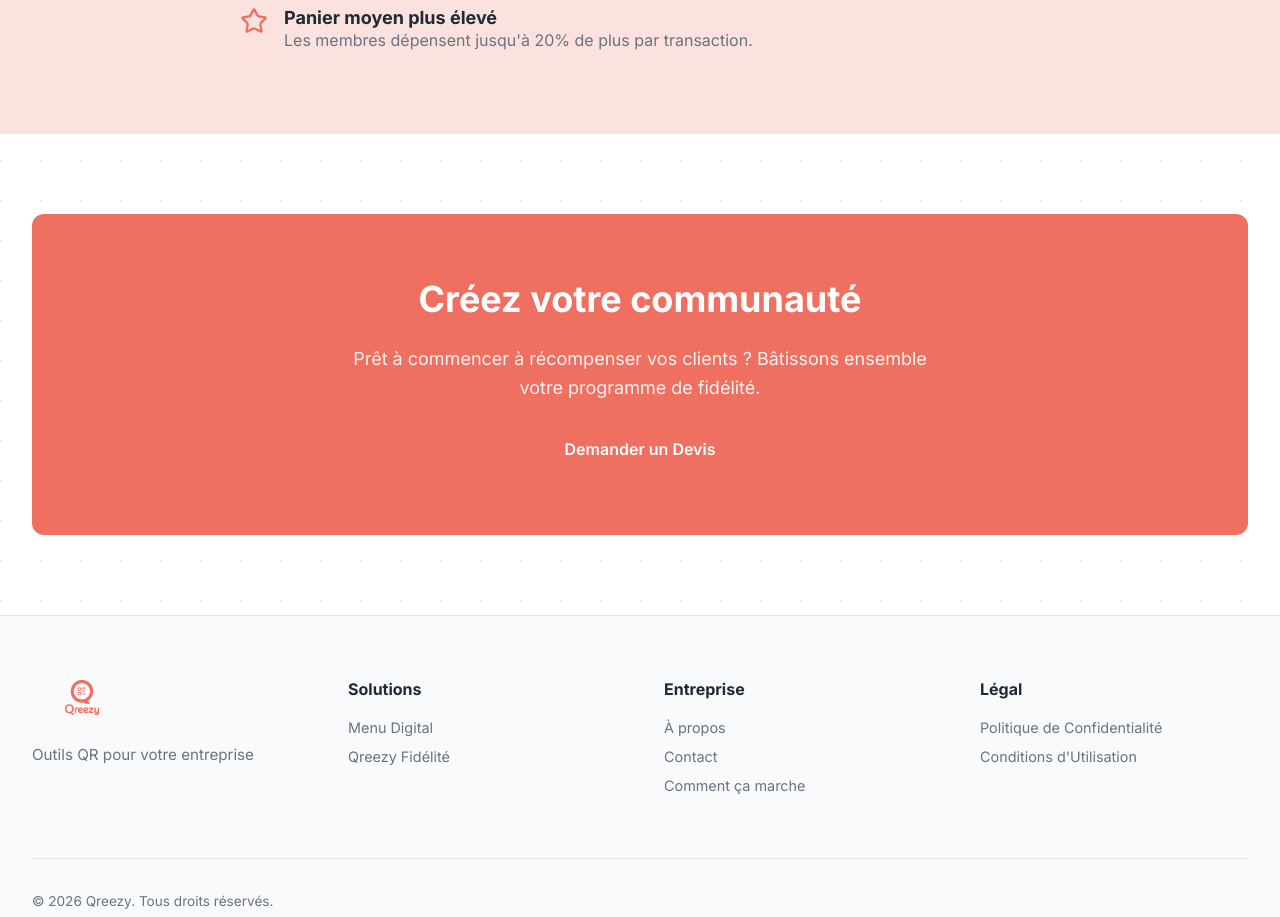
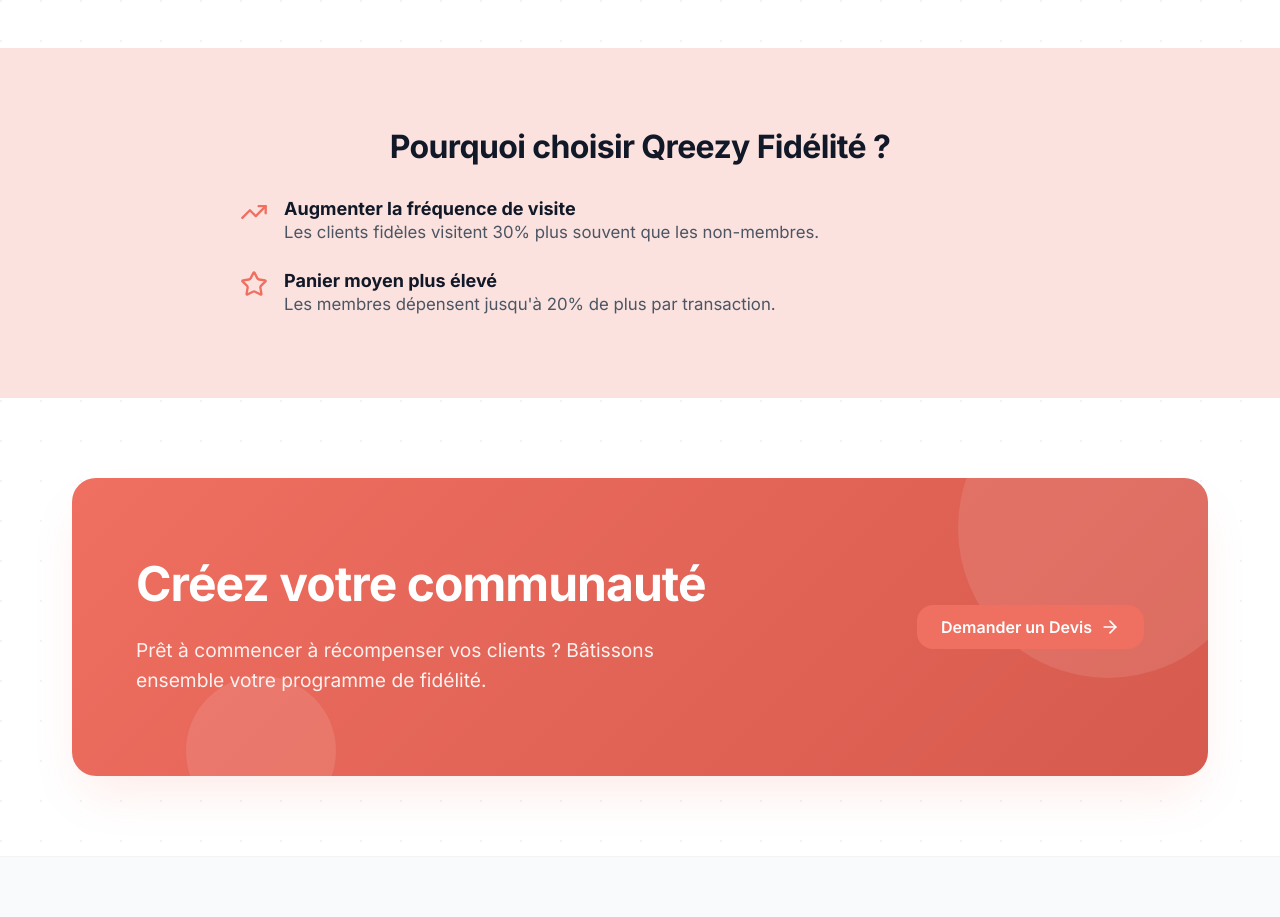
Before and after one commit to omarneyfar/qreezy, a Next.js app: page /qreezy-fidelite in a window 1280 px wide. Shown: the part 1880-2797 px from the top of the page. Built offline with nearby package versions, Linux system fonts and the light colour scheme.

Commit message:
feat: implement initial landing page with hero, problem, solutions, clients, and CTA sections, along with global styles.

```diff
--- a/src/app/globals.css
+++ b/src/app/globals.css
@@ -2,16 +2,21 @@
 
 :root {
   --primary: #EF6F60;
+  --primary-rgb: 239, 111, 96;
   --primary-light: #fbe2df;
+  --primary-dark: #d65a4e;
   --background: #FFFFFF;
-  --foreground: #1F2937;
-  --text-secondary: #6B7280;
-  --border: #E5E7EB;
-  --max-width: 1280px;
-  --radius: 12px;
+  --foreground: #111827;
+  --text-secondary: #4B5563;
+  --border: #F3F4F6;
+  --max-width: 1200px;
+  --radius: 16px;
+  --radius-lg: 24px;
   --shadow-sm: 0 1px 2px 0 rgba(0, 0, 0, 0.05);
-  --shadow: 0 4px 6px -1px rgba(0, 0, 0, 0.1), 0 2px 4px -1px rgba(0, 0, 0, 0.06);
-  --header-height: 72px;
+  --shadow-md: 0 4px 6px -1px rgba(0, 0, 0, 0.05), 0 2px 4px -1px rgba(0, 0, 0, 0.03);
+  --shadow-lg: 0 20px 25px -5px rgba(0, 0, 0, 0.05), 0 10px 10px -5px rgba(0, 0, 0, 0.02);
+  --shadow-premium: 0 25px 50px -12px rgba(239, 111, 96, 0.15);
+  --header-height: 80px;
 }
 
 * {
@@ -99,3 +104,46 @@
 .bg-primary-light {
   background-color: var(--primary-light);
 }
+
+/* Glassmorphism Utilities */
+.glass {
+  background: rgba(255, 255, 255, 0.7);
+  backdrop-filter: blur(12px);
+  -webkit-backdrop-filter: blur(12px);
+  border: 1px solid rgba(255, 255, 255, 0.3);
+}
+
+.glass-dark {
+  background: rgba(0, 0, 0, 0.05);
+  backdrop-filter: blur(12px);
+  border: 1px solid rgba(255, 255, 255, 0.1);
+}
+
+@keyframes fadeIn {
+  from {
+    opacity: 0;
+    transform: translateY(20px);
+  }
+
+  to {
+    opacity: 1;
+    transform: translateY(0);
+  }
+}
+
+.animate-fade-in {
+  animation: fadeIn 0.8s cubic-bezier(0.4, 0, 0.2, 1) forwards;
+}
+
+h1,
+h2,
+h3,
+h4,
+h5,
+h6 {
+  letter-spacing: -0.02em;
+}
+
+p {
+  font-size: 1.05rem;
+}
--- a/src/components/ui/CTA.tsx
+++ b/src/components/ui/CTA.tsx
@@ -1,5 +1,8 @@
+"use client";
+
 import React from "react";
 import Button from "./Button";
+import { ArrowRight } from "lucide-react";
 
 interface CTAProps {
     title: string;
@@ -11,25 +14,112 @@
 
 const CTA: React.FC<CTAProps> = ({ title, description, buttonText, buttonLink, className = "" }) => {
     return (
-        <div
-            className={`cta-block ${className}`}
-            style={{
-                backgroundColor: "var(--primary)",
-                color: "#FFFFFF",
-                padding: "4rem 2rem",
-                borderRadius: "var(--radius)",
-                textAlign: "center",
-                display: "flex",
-                flexDirection: "column",
-                alignItems: "center",
-                gap: "1.5rem"
-            }}
-        >
-            <h2 style={{ color: "#FFFFFF", fontSize: "2.25rem" }}>{title}</h2>
-            <p style={{ color: "rgba(255, 255, 255, 0.9)", fontSize: "1.125rem", maxWidth: "600px" }}>{description}</p>
-            <Button href={buttonLink}>
-                {buttonText}
-            </Button>
+        <div className={`cta-outer ${className}`}>
+            <div className="cta-content">
+                <div className="cta-text">
+                    <h2>{title}</h2>
+                    <p>{description}</p>
+                </div>
+                <div className="cta-action">
+                    <Button href={buttonLink}>
+                        <span style={{ display: 'flex', alignItems: 'center', gap: '8px' }}>
+                            {buttonText}
+                            <ArrowRight size={20} />
+                        </span>
+                    </Button>
+                </div>
+            </div>
+
+            {/* Decorative shapes */}
+            <div className="cta-shape shape-1"></div>
+            <div className="cta-shape shape-2"></div>
+
+            <style jsx>{`
+                .cta-outer {
+                    position: relative;
+                    background: linear-gradient(135deg, var(--primary) 0%, var(--primary-dark) 100%);
+                    color: #FFFFFF;
+                    padding: 5rem 4rem;
+                    border-radius: var(--radius-lg);
+                    overflow: hidden;
+                    box-shadow: var(--shadow-premium);
+                }
+
+                .cta-content {
+                    position: relative;
+                    z-index: 2;
+                    display: flex;
+                    align-items: center;
+                    justify-content: space-between;
+                    gap: 3rem;
+                    text-align: left;
+                }
+
+                .cta-text {
+                    flex: 1;
+                    max-width: 600px;
+                }
+
+                h2 {
+                    color: #FFFFFF;
+                    font-size: clamp(2rem, 4vw, 3rem);
+                    margin-bottom: 1.5rem;
+                    line-height: 1.1;
+                }
+
+                p {
+                    color: rgba(255, 255, 255, 0.9);
+                    font-size: 1.2rem;
+                    line-height: 1.6;
+                }
+
+                .cta-action {
+                    flex-shrink: 0;
+                }
+
+                .cta-shape {
+                    position: absolute;
+                    background: rgba(255, 255, 255, 0.1);
+                    border-radius: 50%;
+                    z-index: 1;
+                }
+
+                .shape-1 {
+                    width: 300px;
+                    height: 300px;
+                    top: -100px;
+                    right: -50px;
+                }
+
+                .shape-2 {
+                    width: 150px;
+                    height: 150px;
+                    bottom: -50px;
+                    left: 10%;
+                }
+
+                @media (max-width: 1024px) {
+                    .cta-content {
+                        flex-direction: column;
+                        text-align: center;
+                    }
+                    .cta-text {
+                        max-width: 100%;
+                    }
+                    .cta-outer {
+                        padding: 4rem 2rem;
+                    }
+                }
+
+                @media (max-width: 640px) {
+                    h2 {
+                        font-size: 2rem;
+                    }
+                    p {
+                        font-size: 1.1rem;
+                    }
+                }
+            `}</style>
         </div>
     );
 };
```
Also changed, not shown: src/app/page.tsx (+7 -6 lines).
